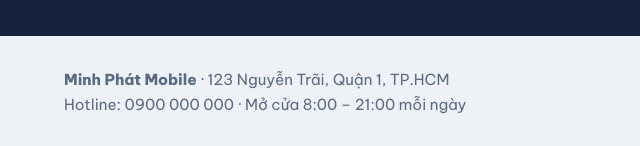
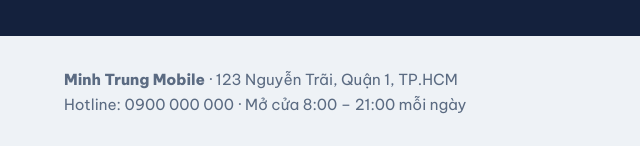
Before and after one commit to TruongDangMinhTrung/vdu-lab5, a plain HTML site: page index.html in a window 1280 px wide. Shown: the part 1903-2049 px from the top of the page, 0-640 px from the left. Drawn offline with Linux system fonts and the light colour scheme.

Commit message:
Update index.html

```diff
--- a/index.html
+++ b/index.html
@@ -51,7 +51,7 @@
   </main>
 
   <footer id="lien-he">
-    <p><strong>Minh Phát Mobile</strong> · 123 Nguyễn Trãi, Quận 1, TP.HCM</p>
+    <p><strong>Minh Trung Mobile</strong> · 123 Nguyễn Trãi, Quận 1, TP.HCM</p>
     <p>Hotline: 0900 000 000 · Mở cửa 8:00 – 21:00 mỗi ngày</p>
   </footer>
 
```
